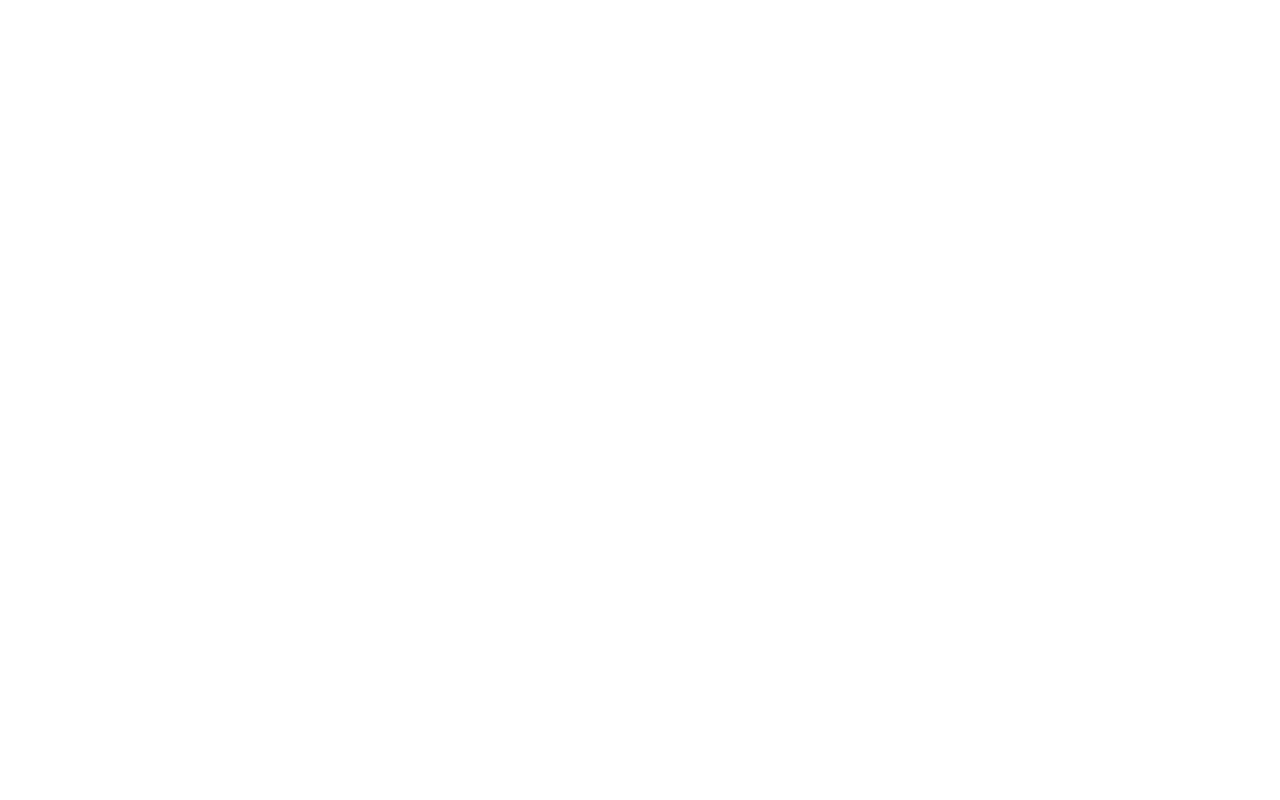
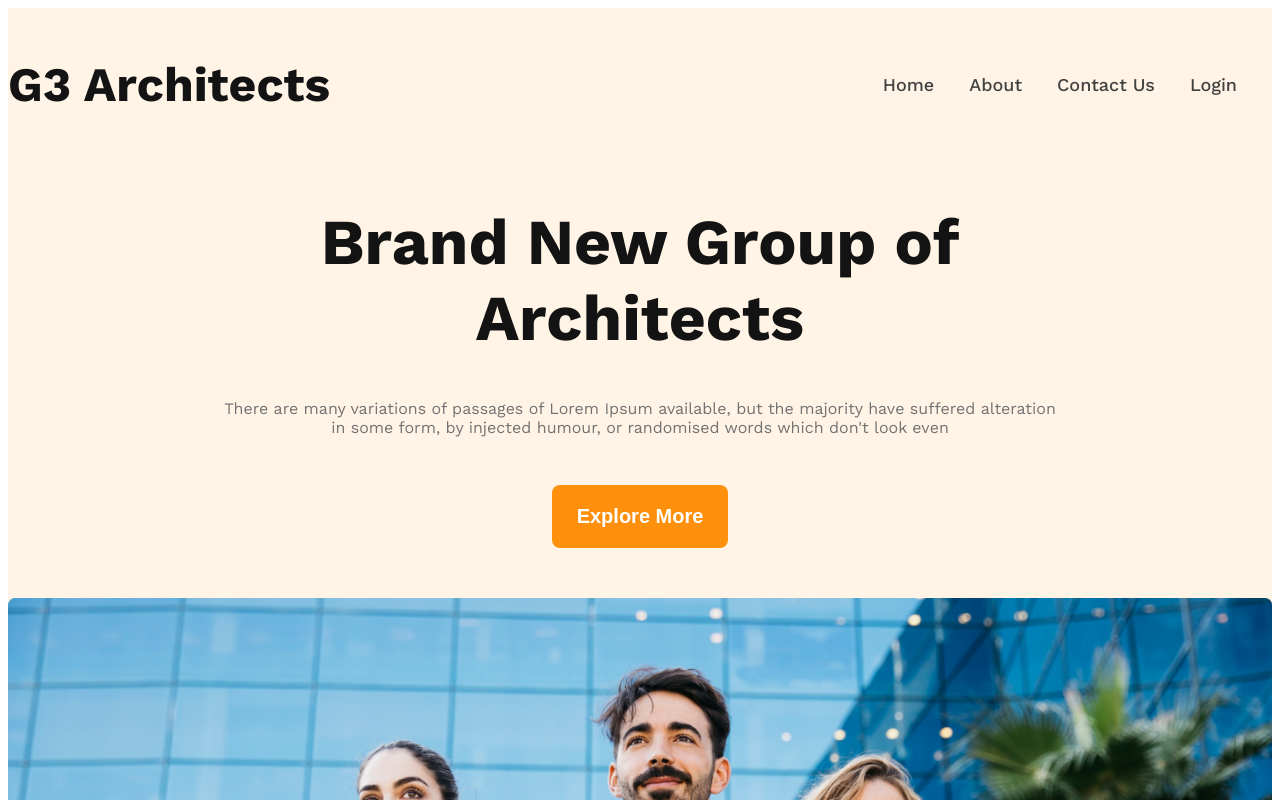
Before and after one commit to rony1957/G3-Architects-Website, a plain HTML site: page index.html in a window 1280 px wide. Shown: the top 800 px of the page. Drawn offline with nearby package versions, Linux system fonts and the light colour scheme; a web font is replaced by a local one.

Commit message:
git add header area commit

```diff
--- a/index.html
+++ b/index.html
@@ -16,7 +16,63 @@
     <link rel="stylesheet" href="style/style.css">
     <!-- Css Link -->
 </head>
-<body>
+<body class="work-sans-font">
+
+    <!--------------------------------------- Header area start ---------------------------------->
+    <header class="bg-light">
+        <nav class="navbar">
+            <h3 class="brand">G3 Architects</h3>
+            <!--  -->
+            <ul>
+                <li><a href="">Home</a></li>
+                <li><a href="">About</a></li>
+                <li><a href="">Contact Us</a></li>
+                <li><a href="">Login</a></li>
+            </ul>
+            <!--  -->
+        </nav>
+
+        <!-- banner -->
+         <div class="banner">
+
+            <div class="banner-tittle">
+                <div class="banner-content">
+                    <h1>Brand New Group of Architects </h1>
+                <p class="banner-discription">
+                    There are many variations of passages of Lorem Ipsum available, but the majority have suffered alteration in some form, by injected humour, or randomised words which don't look even
+                </p>
+                <button class="primary-btn">Explore More</button>
+                </div>
+
+                <img src="./image/images/banner.png" alt="">
+
+            </div>
+
+         </div>
+        <!-- banner -->
+    </header>
+    <!--------------------------------------- Header area end ------------------------------------>
+
+
+
+    <!------------------------------------------- Main Area start------------------------------ -->
+    <main>
+
+    </main>
+    <!------------------------------------------- Main Area end-------------------------------- -->
+
+
+
+
+    <!--------------------------------------------- Footer area start ---------------------------->
+    <footer>
+
+    </footer>
+    <!--------------------------------------------- Footer area end-- ---------------------------->
+
+
+
+
 
 </body>
 </html>
--- a/style/style.css
+++ b/style/style.css
@@ -5,3 +5,96 @@
   font-weight: 400;
   font-style: normal;
 }
+/* Shared Style */
+.bg-light{
+    background-color: rgba(255, 144, 14, 0.1);
+}
+/* Shared Style */
+
+
+/* ----------------------Header area start----------------------- */
+
+.brand{
+     font-size: 3rem;
+     font-weight: 700;
+     color: rgb(19, 19, 19);
+}
+
+
+.navbar{
+    display: flex;
+    justify-content: space-between;
+    align-items: center;
+}
+
+.navbar ul{
+    display: flex;
+}
+
+.navbar ul li{
+    list-style: none;
+    margin-right: 35px;
+}
+
+.navbar ul li a{
+    text-decoration: none;
+    font-size: 18px;
+    color: rgb(66, 66, 66);
+    font-weight: 500;
+}
+
+.navbar, .banner{
+    max-width: 1440px;
+    margin: 0 auto;
+}
+
+/* banner content area */
+.banner-content{
+max-width: 850px;
+margin: 0 auto;
+text-align: center;
+}
+
+.banner-content h1{
+    font-weight: 700;
+    font-size: 4rem;
+    color: rgb(19, 19, 19);
+}
+
+.banner-discription{
+    color: rgb(114, 114, 114);
+    font-size: 1rem;
+}
+
+.primary-btn{
+    font-size: 1.25rem;
+    font-weight: 600;
+    background-color: rgb(255, 144, 14);
+    padding: 20px 25px;
+    color: white;
+    border: none;
+    border-radius: 8px;
+    margin-top: 32px;
+}
+
+.banner img{
+    margin-top: 50px;
+    width: 100% ;
+}
+
+
+/*  */
+/* ----------------------Header area end----------------------- */
+
+
+
+
+
+
+
+/* Responsive Media Query */
+@media  screen and (max-width:576px) {
+    .navbar, .navbar ul{
+        flex-direction: column;
+    }
+}
```
Also changed, not shown: image/images/architect.png (added), image/images/banner.png (added), image/images/icons/customers.png (added), image/images/icons/email.png (added), image/images/icons/projects.png (added), image/images/icons/ribon.png (added), image/images/sponsors/amazon.png (added), image/images/sponsors/figma.png (added), image/images/sponsors/google.png (added), image/images/sponsors/spotify.png (added), image/images/sponsors/telerama.png (added), image/images/team1.png (added), image/images/team2.png (added), image/images/team3.png (added), 1 more files.
